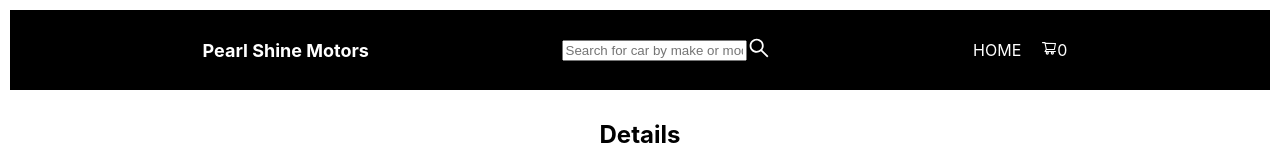
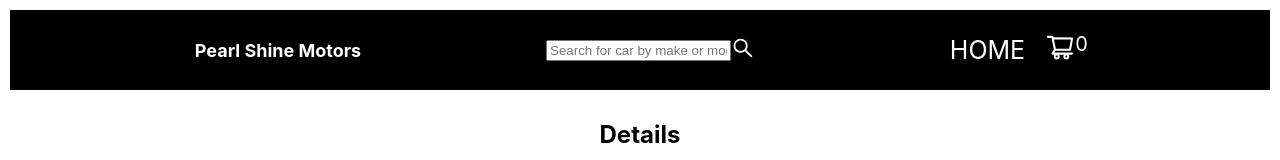
Before and after one commit to NickyGuants/React-redux-ecommerce, a React (Create React App) app: page /details/0 in a window 1280 px wide. Shown: the top 160 px of the page. Built offline with nearby package versions, Linux system fonts and the light colour scheme.

Commit message:
style cart icon

```diff
--- a/src/App.css
+++ b/src/App.css
@@ -32,6 +32,17 @@ nav a {
   text-decoration: none;
   color: white;
   margin: 10px;
+  font-size: 25px;
+}
+.cart-link {
+  position: relative;
+  font-size: 30px;
+}
+span {
+  position: absolute;
+  right: -1;
+  color: white;
+  font-size: 20px;
 }
 
 .hero {
@@ -145,6 +156,7 @@ nav a {
 .cart-icon {
   margin-right: 20px;
 }
+
 .units {
   display: flex;
   flex-direction: row;
@@ -265,7 +277,6 @@ table {
   align-items: center;
   width: 100%;
   justify-content: center;
-  bottom: 0;
 }
 
 @media only screen and (max-width: 580px) {
```
